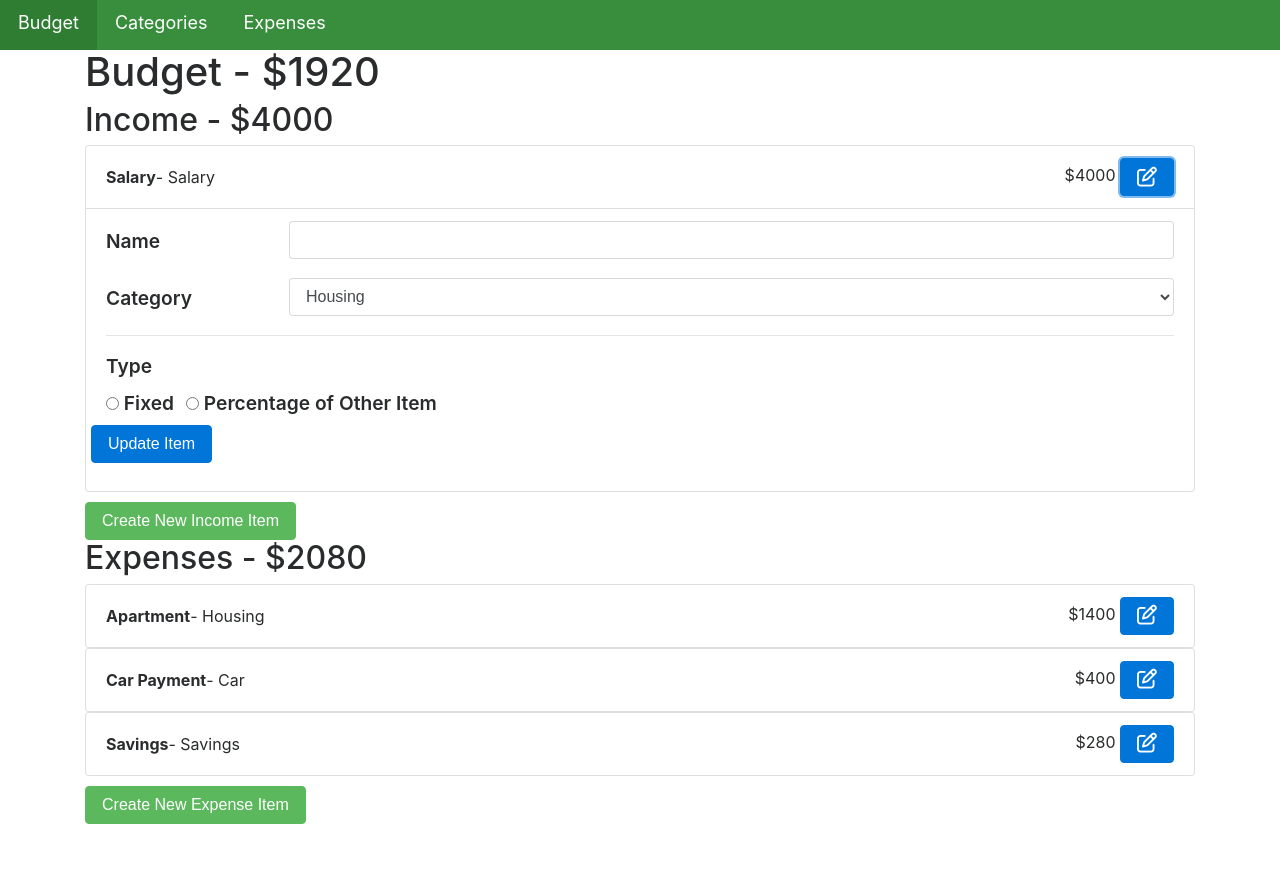
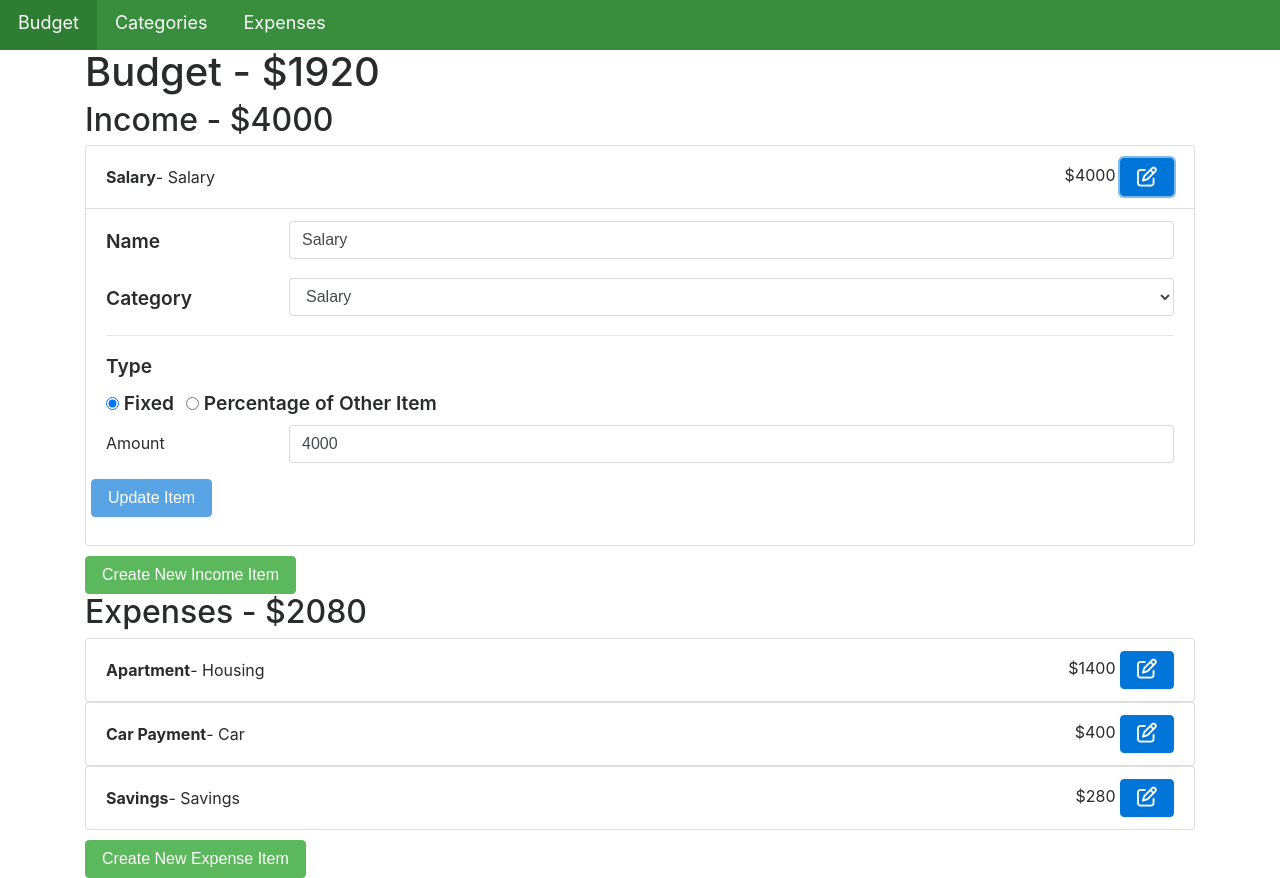
Before and after one commit to sdmichelini/simple-budget, a Vue app: page /#/ in a window 1280 px wide. Both pictures are taken after a click on the button 1147 px from the left and 177 px from the top of the page. Before the commit the page ends 824 px from the top, so only its background shows below. Built offline with nearby package versions, Linux system fonts and the light colour scheme.

Commit message:
Started Update Item

```diff
--- a/src/components/BudgetItem.vue
+++ b/src/components/BudgetItem.vue
@@ -13,13 +13,13 @@
         <div class="form-group row">
           <label for="expense-name-input" class="col-2 col-form-label">Name</label>
           <div class="col-10">
-            <input class="form-control" type="text" id="expense-name-input">
+            <input class="form-control" type="text" id="expense-name-input" v-model="name">
           </div>
         </div>
         <div class='form-group row'>
           <label for="expense-category-input" class="col-2 col-form-label">Category</label>
           <div class="col-10">
-          <select class="form-control">
+          <select class="form-control" v-model="category">
             <option v-for="option in $store.state.categories" v-bind:value="option">
             {{ option }}
             </option>
@@ -40,10 +40,10 @@
           </label>
         </div>
         <!---Strategy goes here-->
-        <fixed-budget-item v-if="isFixed()"></fixed-budget-item>
-        <percentage-budget-item v-if="isPercentage()"></percentage-budget-item>
+        <fixed-budget-item v-on:item="itemChange" v-if="isFixed()" v-bind:item="item"></fixed-budget-item>
+        <percentage-budget-item v-on:item="itemChange" v-if="isPercentage()" v-bind:item="item"></percentage-budget-item>
         <div class="form-group row">
-          <button type="button" class="btn btn-primary">
+          <button type="button" class="btn btn-primary" :disabled="!inputValid()" v-on:click="updateItem2()">
             Update Item
           </button>
         </div>
@@ -51,14 +51,29 @@
     </div>
 </template>
 <script>
+import { mapActions } from 'vuex'
+
 export default {
+  props: ['item'],
   data: () => {
     return {
       editMode: false,
-      picked: ''
+      picked: '',
+      name: '',
+      category: '',
+      item1: undefined,
+      isInputValid: false
     }
   },
+  mounted: function () {
+    this.picked = (this.item.type === 0) ? 'fixed' : 'percent'
+    this.name = this.item.name
+    this.category = this.item.category
+  },
   methods: {
+    ...mapActions([
+      'updateItem'
+    ]),
     toggleEdit () {
       this.editMode = !this.editMode
     },
@@ -67,10 +82,20 @@ export default {
     },
     isPercentage () {
       return this.picked === 'percent'
+    },
+    itemChange (item, isValid) {
+      this.isInputValid = isValid
+      this.item1 = item
+    },
+    updateItem2 () {
+      const newItem = Object.assign({}, this.item1, { name: this.name, category: this.category, id: this.item.id })
+      this.updateItem(newItem)
+    },
+    inputValid () {
+      return this.isInputValid && (this.name.length > 0)
     }
   },
-  name: 'budget-item',
-  props: ['item']
+  name: 'budget-item'
 }
 </script>
 <style scoped>
--- a/src/components/NewFixedItemStrategy.vue
+++ b/src/components/NewFixedItemStrategy.vue
@@ -14,6 +14,14 @@ export default {
       amount: 0.0
     }
   },
+  mounted: function () {
+    if (this.item) {
+      if (this.item.amount) {
+        this.amount = this.item.amount
+      }
+    }
+  },
+  props: ['item'],
   methods: {
     onAmountChange () {
       // Tell the parent if the change is valid
--- a/src/components/NewPercentageItemStrategy.vue
+++ b/src/components/NewPercentageItemStrategy.vue
@@ -27,6 +27,18 @@ export default {
       selectedItem: undefined
     }
   },
+  mounted: function () {
+    if (this.item) {
+      if (this.item.percentage) {
+        this.percentage = this.item.percentage
+      }
+      if (this.item.calculationId !== undefined) {
+        this.selectedItem = this.item.calculationId
+        console.log(this.selectedItem)
+      }
+    }
+  },
+  props: ['item'],
   methods: {
     onAmountChange () {
       // Tell the parent if the change is valid
--- a/src/store.js
+++ b/src/store.js
@@ -66,6 +66,18 @@ const mutations = {
       item.id = nextId++
     }
     state.expenseItems.push(item)
+  },
+  updateItem (state, item) {
+    console.log(item)
+    const allItems = state.incomeItems.concat(state.expenseItems)
+    for (let item1 of allItems) {
+      if (item1.id === item.id) {
+        console.log(item1)
+        item1 = Object.assign({}, item)
+        console.log(item1)
+        break
+      }
+    }
   }
 }
 
@@ -75,6 +87,9 @@ const actions = {
   },
   addExpenseItem ({ commit }, item) {
     commit('addExpenseItem', item)
+  },
+  updateItem ({ commit }, item) {
+    commit('updateItem', item)
   }
 }
 
```
